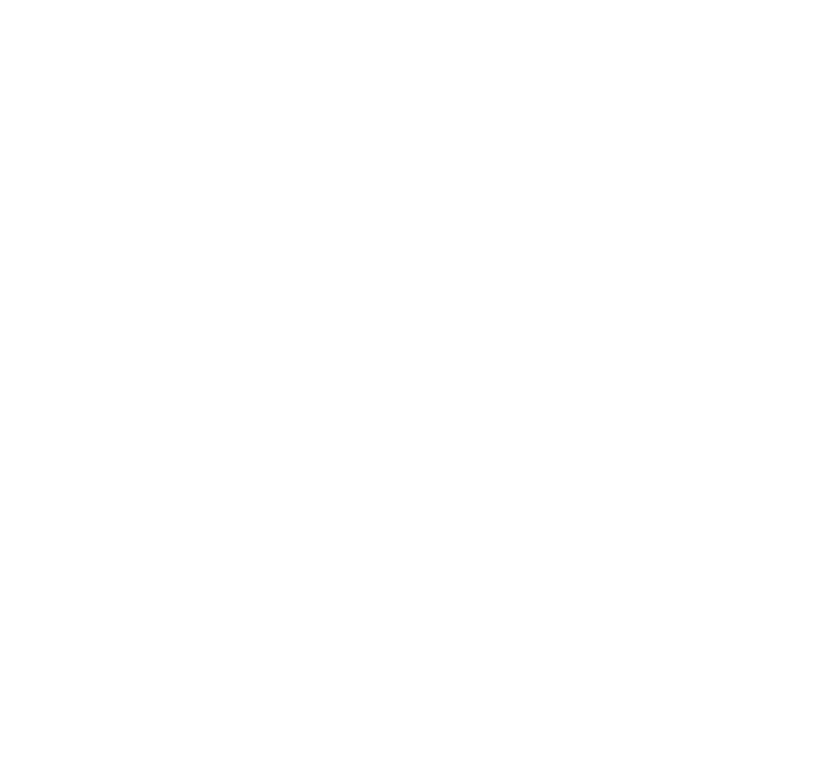
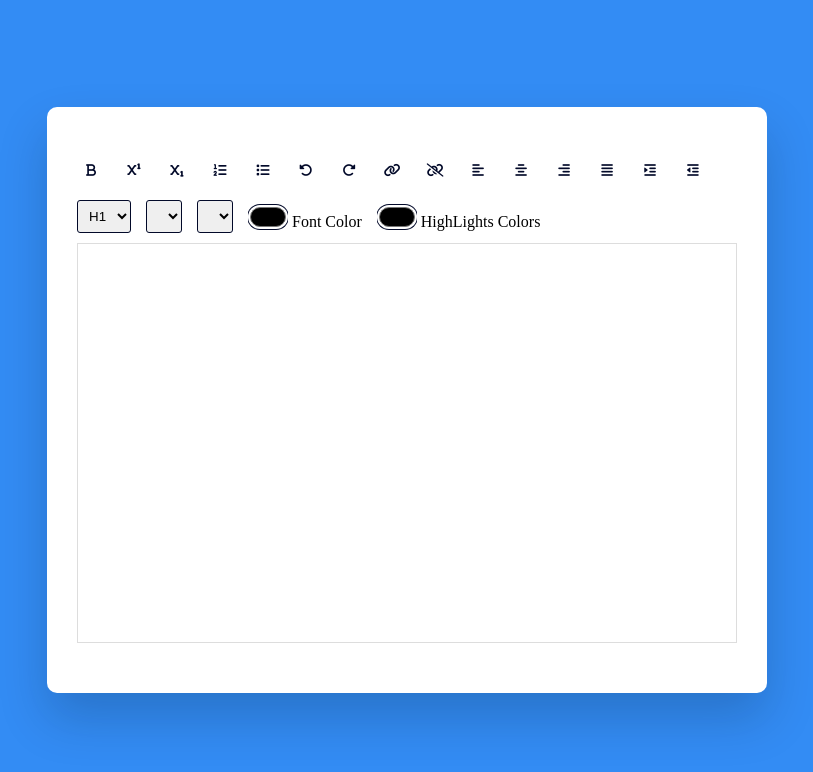
Before and after one commit to teikim98/JavaScriptTextEditor, a plain HTML site: page index.html in a window 1280 px wide. Shown: the whole page, without its empty margins (233-1046 px from the left). Drawn offline with Linux system fonts and the light colour scheme.

Commit message:
fontSizeRefvalue 3 까지

```diff
--- a/common.js
+++ b/common.js
@@ -0,0 +1,43 @@
+const optionsButtons = document.querySelectorAll('.option-button');
+const advancedOptionsButton = document.querySelectorAll('.adv-option-button');
+const fontName = document.querySelectorAll('#fontName');
+const fontSizeRef =document.querySelectorAll('#fontSize')
+const writingArea = document.querySelectorAll('#text-input');
+const linkButton = document.querySelectorAll('#createLink');
+const alignButtons = document.querySelectorAll('.align');
+const spacingButtons = document.querySelectorAll('.spacing');
+const formatButtons = document.querySelectorAll('.format');
+const scriptButtons = document.querySelectorAll('.script');
+
+let fontList = [
+    'Arial',
+    'Verdana',
+    'Times New Roman',
+    'Garamond',
+    'Georgia',
+    'Courier New',
+    'Cursive',
+];
+
+const intializer = () =>{
+    highlighter(alignButtons, true);
+    highlighter(spacingButtons, true);
+    highlighter(formatButtons, false);
+    highlighter(scriptButtons, true);
+
+    fontList.map((value) => {
+        let option = document.createElement('option');
+        option.value = value;
+        option.innerHTML = value;
+        fontName.appendChild(option);
+    })
+
+for (let i =1; i<=7 ; i++){
+    let option = document.createElement('option');
+    option.value=i;
+    option.innerHTML = i;
+    fontSizeRef.appendChild(option);
+    }
+
+    fontSizeRef.value = 3;
+}
--- a/index.html
+++ b/index.html
@@ -10,9 +10,51 @@
 </head>
 <body>
     <div class="container">
-        <div class="options">
+        <div class="option">
+            <button id="bold" class="option-button format"><i class="fa-solid fa-bold"></i></button>
+            <button id="superscript" class="option-button script"><i class="fa-solid fa-superscript"></i></button>
+            <button id="subscript" class="option-button script"><i class="fa-solid fa-subscript"></i></button>
+            <button id="insertOrderdList" class="option-button"><i class="fa-solid fa-list-ol"></i></button>
+            <button id="insertUnorderdList" class="option-button"><i class="fa-solid fa-list"></i></button>
+            <button id="undo" class="option-button"><i class="fa-solid fa-rotate-left"></i></button>
+            <button id="redo" class="option-button"><i class="fa-solid fa-rotate-right"></i></button>
+            <button id="createLink" class="adv-option-button"><i class="fa-solid fa-link"></i></button>
+            <button id="unLink" class="option-button"><i class="fa-solid fa-link-slash"></i></button>
 
+            <button id="justifyLeft" class="option-button align"><i class="fa-solid fa-align-left"></i></button>
+            <button id="justifyCenter" class="option-button align"><i class="fa-solid fa-align-center"></i></button>
+            <button id="justifyRight" class="option-button align"><i class="fa-solid fa-align-right"></i></button>
+            <button id="justifyFull" class="option-button align"><i class="fa-solid fa-align-justify"></i></button>
+
+            <button id="indent" class="option-button spacing"><i class="fa-solid fa-indent"></i></button>
+            <button id="outdent" class="option-button spacing"><i class="fa-solid fa-outdent"></i></button>
+
+            <select name="" id="formatBlock" class="adv-option-button">
+                <option value="H1">H1</option>
+                <option value="H2">H2</option>
+                <option value="H3">H3</option>
+                <option value="H4">H4</option>
+                <option value="H5">H5</option>
+                <option value="H6">H6</option>
+            </select>
+
+            <select name="" id="fontName" class="adv-option-button"></select>
+            <select name="" id="fontSize" class="adv-option-button"></select>
+
+            <div class="input-wrapper">
+                <input type="color" id="foreColor" class="adv-option-button">
+                <label for="foreColor">Font Color</label>
+            </div>
+
+            <div class="input-wrapper">
+                <input type="color" id="backColor" class="adv-option-button">
+                <label for="backColor">HighLights Colors</label>
+            </div>
         </div>
+        <div id="text-input" contenteditable="true"></div>
+
     </div>
+
+    <script src="common.js"></script>
 </body>
 </html>
--- a/style.css
+++ b/style.css
@@ -0,0 +1,86 @@
+@import url('https://fonts.googleapis.com/css2?family=Poppins:wght@300;400;500;600;700&display=swap');
+
+*{
+    padding: 0;
+    margin: 0;
+    box-sizing: border-box;
+}
+
+body{
+    background-color: #338cf4;
+}
+
+.container{
+    background-color: #fff;
+    width: 90vmin;
+    padding: 50px 30px;
+    position: absolute;
+    transform: translate(-50%,-50%);
+    left: 50%;
+    top: 50%;
+    border-radius: 10px;
+    box-shadow: 0 25px 50px rgba(7, 20, 35, 0.2);
+}
+
+.option{
+    display: flex;
+    flex-wrap: wrap;
+    align-items: center;
+    gap: 15px;
+}
+
+button{
+    width: 28px;
+    height: 28px;
+    display: grid;
+    place-items: center;
+    border-radius: 3px;
+    border: none;
+    background-color: #fff;
+    color: #020929;
+    cursor: pointer;
+}
+
+select{
+    padding: 7px;
+    border: 1px solid #020929;
+    border-radius: 3px;
+    cursor: pointer;
+}
+
+.option label,
+.option select{
+    font-family: 'Poppins' sans-serif;
+}
+
+input[type="color"]{
+    -webkit-appearance: none;
+    -moz-appearance: none;
+    appearance: none;
+    background-color: transparent;
+    width: 40px;
+    height: 28px;
+    border: none;
+    cursor: pointer;
+}
+
+input[type="color"]::-webkit-color-swatch{
+    border-radius: 15px;
+    box-shadow: 0 0 0 2px #fff, 0 0 0 3px #020929;
+}
+
+input[type="color"]::-moz-color-swatch{
+    border-radius: 15px;
+    box-shadow: 0 0 0 2px #fff, 0 0 0 3px #020929;
+}
+
+#text-input{
+    margin-top: 10px;
+    border: 1px solid #ddd;
+    padding: 20px;
+    height: 50vh;
+}
+
+.active{
+    background-color: #e0e9ff;
+}
```
